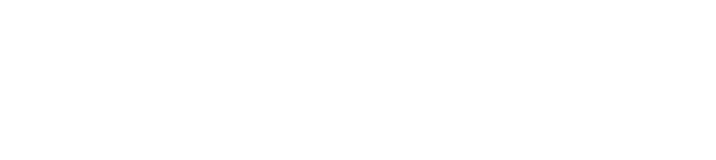
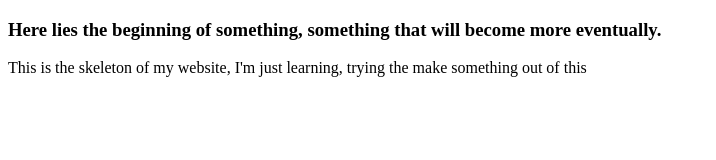
Before and after one commit to thanuj10/website-dev-pg, a plain HTML site: page index.html in a window 1280 px wide. Shown: the whole page, without its empty margins (0-716 px from the left). Drawn offline with Linux system fonts and the light colour scheme.

Commit message:
Add content to site.
A website doesn't look good bare.

Signed-off-by: Thanuj <thanujbalamurali09@gmail.com>

```diff
--- a/index.html
+++ b/index.html
@@ -1,2 +1,6 @@
 <!DOCTYPE html>
 <title>Thanuj's Website</title>
+
+<h3>Here lies the beginning of something, something that will become more eventually.</h3>
+
+<p>This is the skeleton of my website, I'm just learning, trying the make something out of this</p>
```
